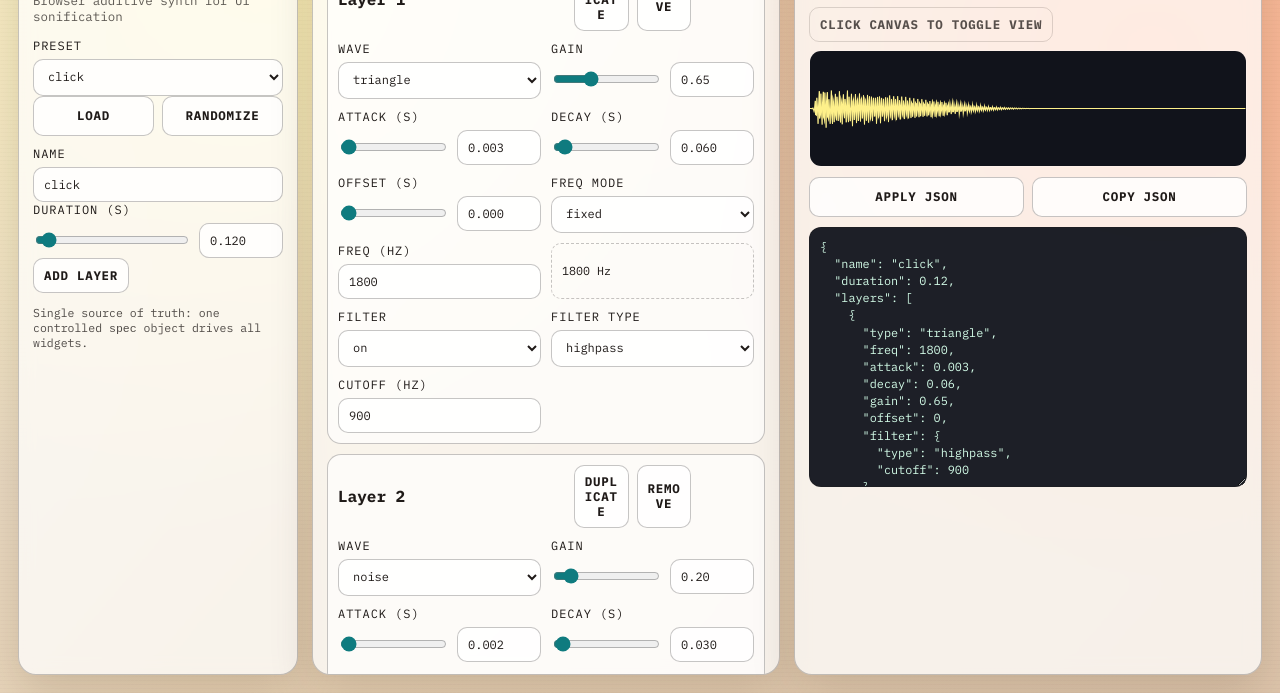
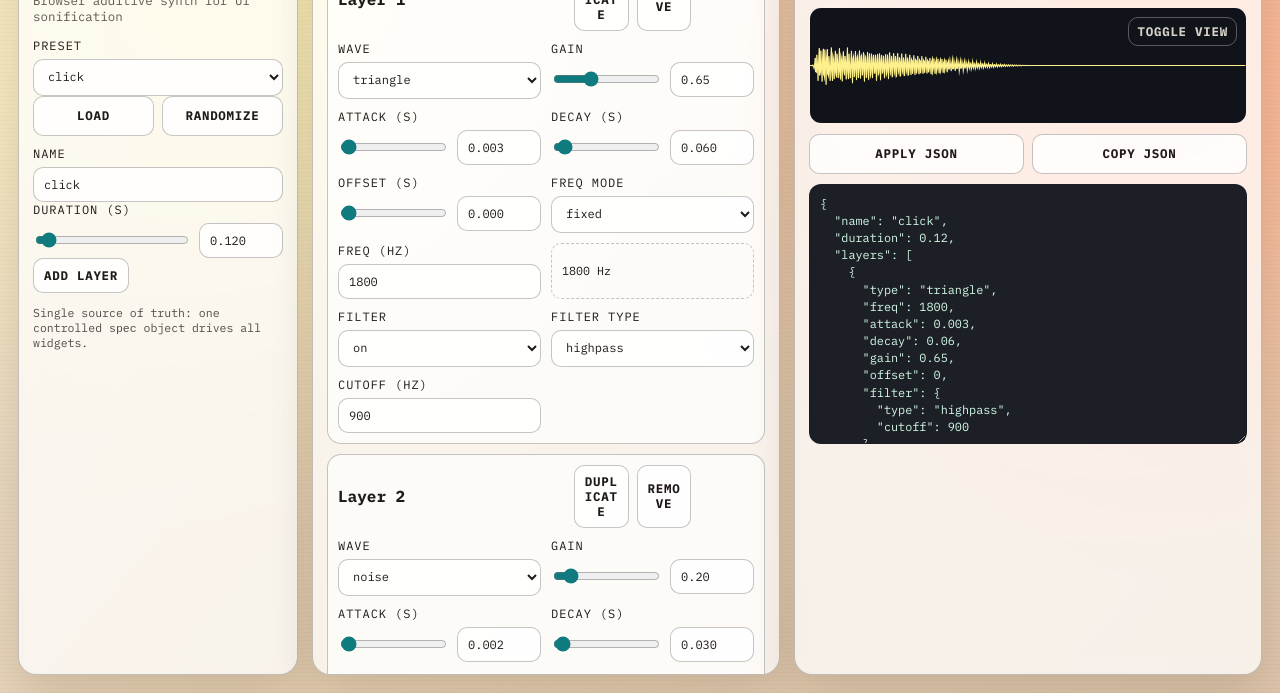
Before and after one commit to to5ta/sfx-gen, a website built with Vite: page index.html in a window 1280 px wide. Shown: the part 107-800 px from the top of the page. Built offline with nearby package versions, Linux system fonts and the light colour scheme.

Commit message:
Overlay transparent preview hint button on canvas

```diff
--- a/src/main.js
+++ b/src/main.js
@@ -63,9 +63,11 @@ app.innerHTML = `
         <button id="stopBtn" type="button">Stop</button>
         <button id="downloadBtn" type="button">WAV Download</button>
       </div>
-      <button id="canvasToggleHint" class="inline-hint" type="button">Click canvas to toggle view</button>
-      <canvas id="waveCanvas" class="preview-canvas" width="760" height="200" title="Click to switch view"></canvas>
-      <canvas id="specCanvas" class="preview-canvas" width="760" height="200" title="Click to switch view"></canvas>
+      <div class="preview-stack">
+        <canvas id="waveCanvas" class="preview-canvas" width="760" height="200" title="Click to switch view"></canvas>
+        <canvas id="specCanvas" class="preview-canvas" width="760" height="200" title="Click to switch view"></canvas>
+        <button id="canvasToggleHint" class="inline-hint" type="button">toggle view</button>
+      </div>
       <div class="row-buttons json-actions">
         <button id="applyJsonBtn" type="button">Apply JSON</button>
         <button id="copyJsonBtn" type="button">Copy JSON</button>
--- a/src/styles.css
+++ b/src/styles.css
@@ -220,12 +220,22 @@ button:hover {
   cursor: pointer;
 }
 
+.preview-stack {
+  position: relative;
+}
+
 .inline-hint {
+  position: absolute;
+  top: 10px;
+  right: 10px;
   background: transparent;
-  border-color: rgba(31, 26, 24, 0.2);
+  border-color: rgba(255, 255, 255, 0.35);
   box-shadow: none;
-  opacity: 0.75;
-  margin-bottom: 8px;
+  color: #f6f2e5;
+  opacity: 0.86;
+  min-height: auto;
+  padding: 6px 8px;
+  z-index: 2;
 }
 
 .json-actions {
```
